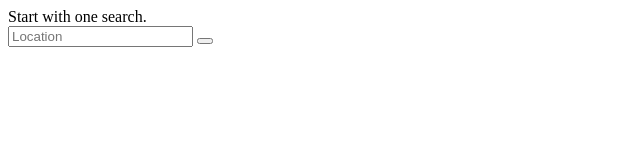
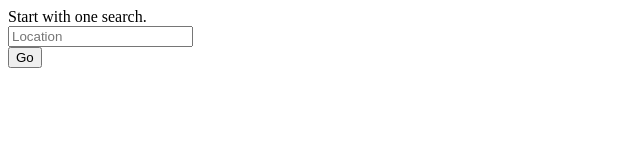
Before and after one commit to michaelsoucek/wheelsteals, a plain HTML site: page wheelsteals-master/Wheel_Steals/search-page.html in a window 1280 px wide. Shown: the full height of the page, 0-640 px from the left. Drawn offline with Linux system fonts and the light colour scheme.

Commit message:
final update

```diff
--- a/wheelsteals-master/Wheel_Steals/search-page.html
+++ b/wheelsteals-master/Wheel_Steals/search-page.html
@@ -4,9 +4,9 @@
         <div class="wrap">
             <div class="search">
                <input type="text" class="searchparam" placeholder="Location">
-               <button type="submit" class="searchbutton">
-                 <i class="fa fa-search"></i>
-              </button>
+               <form method="get" action="search-results.html">
+                <button type="submit">Go</button>
+            </form>
             </div>
          </div>
     </body>
```
